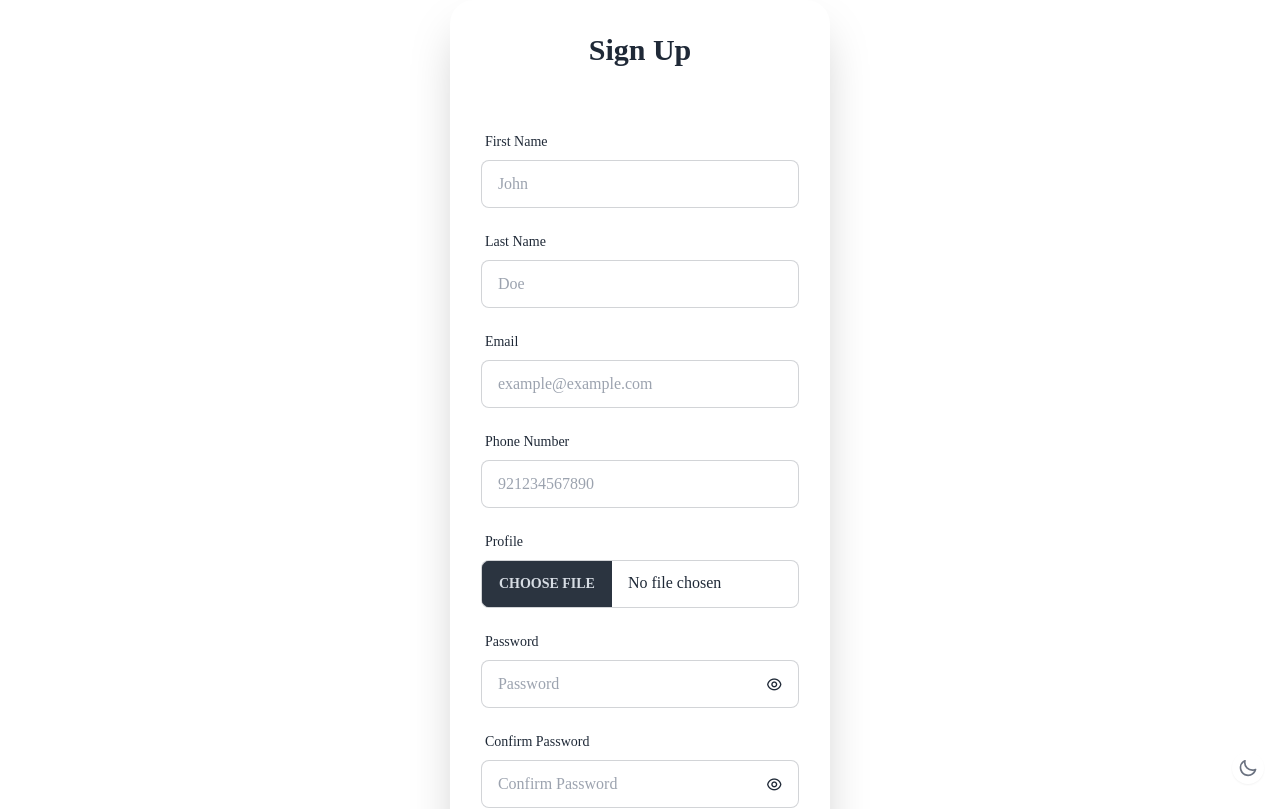
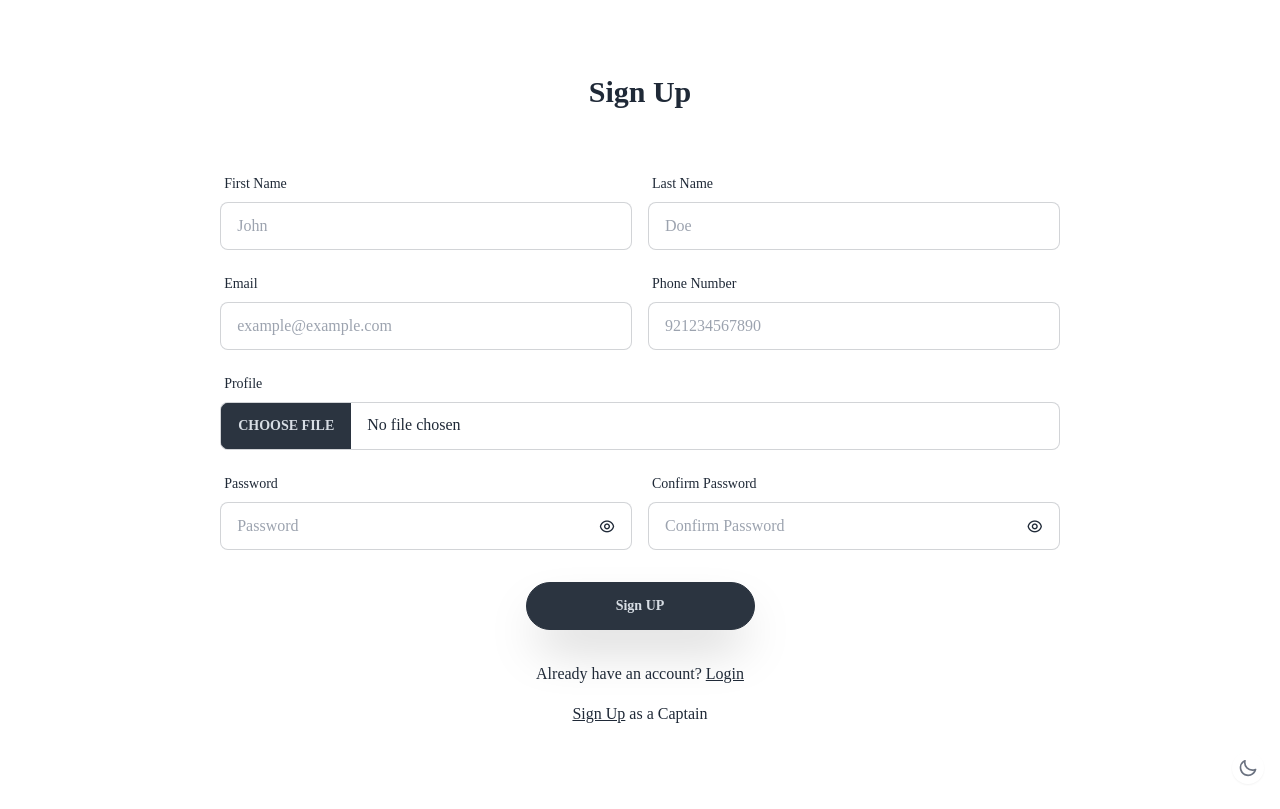
Before and after one commit to Mujeeb218353/UBER-Clone-Frontend, a React (Vite) app: page /users/signup in a window 1280 px wide. Shown: the top 809 px of the page. Built offline with nearby package versions, Linux system fonts and the light colour scheme.

Commit message:
Modified User's Signup UI

```diff
--- a/src/pages/UserSignUp.jsx
+++ b/src/pages/UserSignUp.jsx
@@ -36,7 +36,8 @@ const UserSignUpPage = () => {
   const handleSignUp = async (e) => {
     e.preventDefault();
 
-    const { fullName, profile, phoneNumber, email, password, confirmPassword } = userCredentials;
+    const { fullName, profile, phoneNumber, email, password, confirmPassword } =
+      userCredentials;
 
     if (password !== confirmPassword) {
       updateFormState({
@@ -56,7 +57,6 @@ const UserSignUpPage = () => {
       !phoneNumber ||
       !profile
     ) {
-
       updateFormState({
         isLoading: false,
         isSuccess: false,
@@ -146,19 +146,20 @@ const UserSignUpPage = () => {
   return (
     <div className="w-full h-full min-h-screen flex justify-center items-center flex-col overflow-hidden px-2">
       <form
-        className="w-full xs:w-[90%] sm:w-[85%] md:w-[65%] lg:w-[45%] xl:w-[30%] flex justify-center items-center flex-col gap-4 md:rounded-3xl md:shadow-2xl py-8 px-4"
+        className="w-full lg:w-10/12 xl:w-9/12 flex justify-center items-center flex-col gap-4 py-8 px-4"
         ref={formRef}
         onSubmit={handleSignUp}
       >
         <h1 className="text-3xl font-bold">Sign Up</h1>
         <Alert />
-        <label className="form-control w-[97%] xs:w-11/12">
+        <div className="w-[97%] xs:w-11/12 flex flex-col md:flex-row gap-4">
+          <label className="form-control w-full">
             <div className="label">
               <span className="label-text">First Name</span>
             </div>
             <input
               type="text"
-            className="input input-bordered w-full"
+              className="input input-bordered"
               placeholder="John"
               value={userCredentials.fullName.firstName}
               onChange={(e) =>
@@ -173,13 +174,13 @@ const UserSignUpPage = () => {
               required
             />
           </label>
-        <label className="form-control w-[97%] xs:w-11/12">
+          <label className="form-control w-full">
             <div className="label">
               <span className="label-text">Last Name</span>
             </div>
             <input
               type="text"
-            className="input input-bordered w-full"
+              className="input input-bordered"
               placeholder="Doe"
               value={userCredentials.fullName.lastName}
               onChange={(e) =>
@@ -194,28 +195,33 @@ const UserSignUpPage = () => {
               required
             />
           </label>
-        <label className="form-control w-[97%] xs:w-11/12">
+        </div>
+        <div className="w-[97%] xs:w-11/12 flex flex-col md:flex-row gap-4">
+          <label className="form-control w-full">
             <div className="label">
               <span className="label-text">Email</span>
             </div>
             <input
               type="email"
-            className="input input-bordered w-full"
+              className="input input-bordered"
               placeholder="example@example.com"
               value={userCredentials.email}
               onChange={(e) =>
-              setUserCredentials({ ...userCredentials, email: e.target.value })
+                setUserCredentials({
+                  ...userCredentials,
+                  email: e.target.value,
+                })
               }
               required
             />
           </label>
-        <label className="form-control w-[97%] xs:w-11/12">
+          <label className="form-control w-full">
             <div className="label">
               <span className="label-text">Phone Number</span>
             </div>
             <input
               type="tel"
-            className="input input-bordered w-full"
+              className="input input-bordered"
               placeholder="921234567890"
               value={userCredentials.phoneNumber}
               onChange={(e) =>
@@ -227,6 +233,7 @@ const UserSignUpPage = () => {
               required
             />
           </label>
+        </div>
         <label className="form-control w-[97%] xs:w-11/12">
           <div className="label">
             <span className="label-text">Profile</span>
@@ -244,7 +251,8 @@ const UserSignUpPage = () => {
             required
           />
         </label>
-        <label className="form-control w-[97%] xs:w-11/12">
+        <div className="w-[97%] xs:w-11/12 flex flex-col md:flex-row gap-4">
+        <label className="form-control w-full">
           <div className="label">
             <span className="label-text">Password</span>
           </div>
@@ -276,7 +284,7 @@ const UserSignUpPage = () => {
             ></i>
           </div>
         </label>
-        <label className="form-control w-[97%] xs:w-11/12">
+        <label className="form-control w-full">
           <div className="label">
             <span className="label-text">Confirm Password</span>
           </div>
@@ -308,9 +316,10 @@ const UserSignUpPage = () => {
             ></i>
           </div>
         </label>
+        </div>
         <button
           type="submit"
-          className="w-11/12 md:w-9/12 btn btn-neutral rounded-3xl shadow-2xl my-4"
+          className="w-[95%] xs:w-1/2 md:w-1/3 lg:w-4/12 xl:w-3/12 btn btn-neutral rounded-3xl shadow-2xl my-4"
           disabled={formState.isLoading}
         >
           {formState.isLoading ? (
```
Lines whose indentation alone changed are shown as unchanged.
